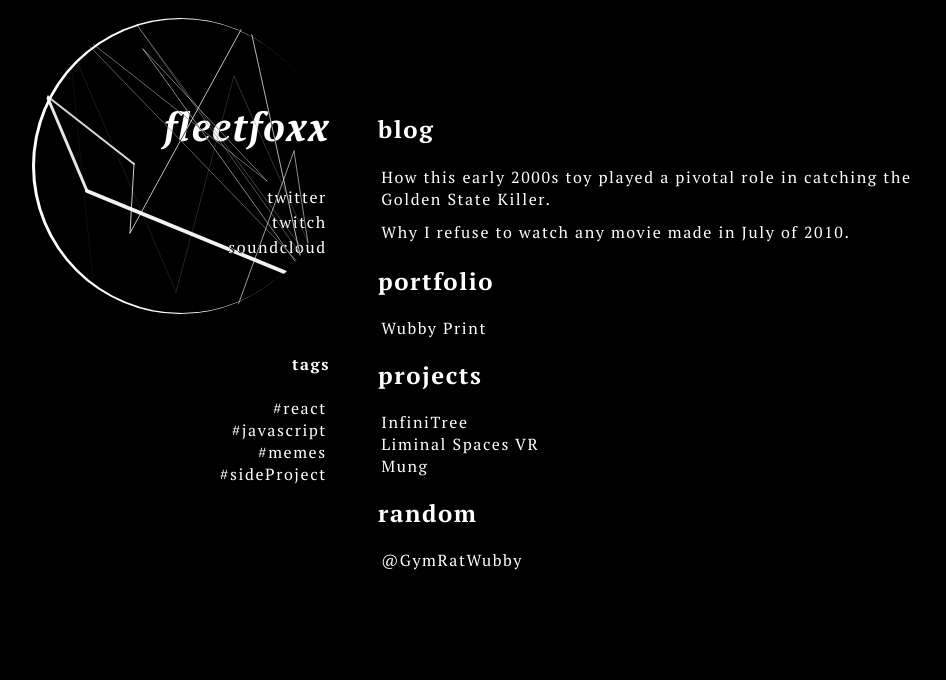
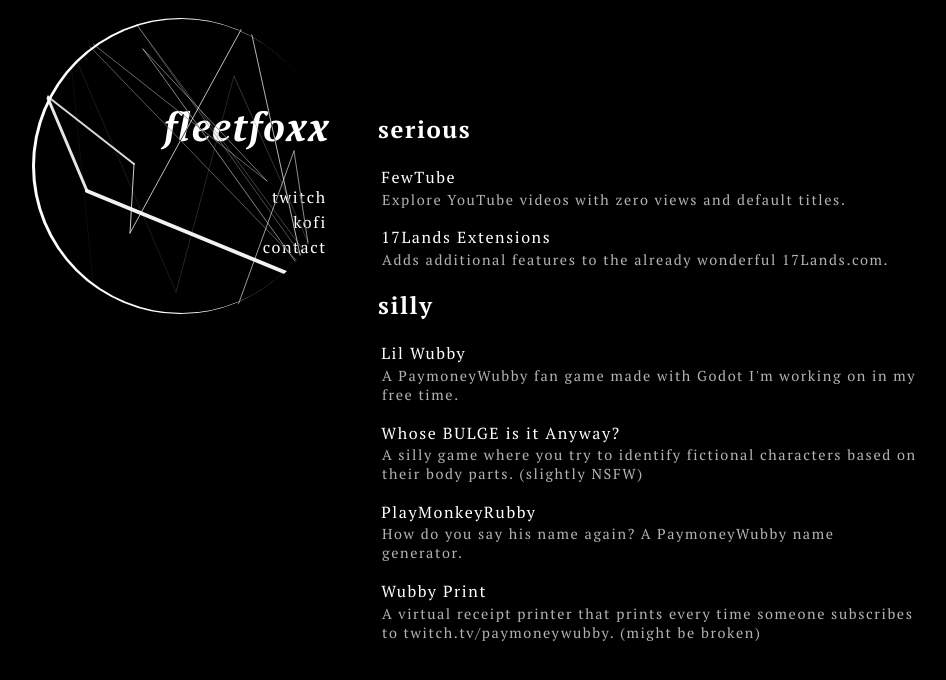
Before and after one commit to fleetfoxx/fleetfoxx.github.io, a React (Create React App) app: page / in a window 1280 px wide. Shown: the top 680 px of the page, without its empty margins (166-1112 px from the left). Built offline with nearby package versions, Linux system fonts and the light colour scheme.

Commit message:
Oct 2023 update

```diff
--- a/public/index.html
+++ b/public/index.html
@@ -7,7 +7,7 @@
     <meta name="theme-color" content="#000000" />
     <meta
       name="description"
-      content="Web site created using create-react-app"
+      content="fleetfoxx's dev portfolio"
     />
     <link rel="apple-touch-icon" href="%PUBLIC_URL%/logo192.png" />
     <!--
@@ -27,7 +27,7 @@
     <style>
       @import url("https://fonts.googleapis.com/css2?family=Noto+Sans+JP:wght@300;400&family=PT+Serif:ital,wght@0,400;0,700;1,400;1,700&display=swap");
     </style>
-    <title>Fleetfoxx | Home</title>
+    <title>fleetfoxx</title>
   </head>
   <body>
     <noscript>You need to enable JavaScript to run this app.</noscript>
--- a/src/App.tsx
+++ b/src/App.tsx
@@ -12,7 +12,7 @@ const App = () => {
   return (
     <Layout className="App">
       <Bio />
-      <Tags />
+      {/* <Tags /> */}
       <Content id="content">
         <Outlet />
       </Content>
--- a/src/components/Bio/Bio.tsx
+++ b/src/components/Bio/Bio.tsx
@@ -25,17 +25,17 @@ const WordMark = styled.h1`
 const Bio = () => {
   const links = [
     {
-      text: "twitter",
-      url: "https://twitter.com/fleetfoxx",
-    },
-    {
       text: "twitch",
       url: "https://twitch.com/fleetfoxx",
     },
     {
-      text: "soundcloud",
-      url: "#",
+      text: "kofi",
+      url: "https://ko-fi.com/fleetfoxx/",
     },
+    {
+      text: "contact",
+      url: "mailto:ff@fleetfoxx.dev"
+    }
   ];
 
   return (
--- a/src/components/List.tsx
+++ b/src/components/List.tsx
@@ -9,7 +9,15 @@ const List = styled.ul<Props>`
   list-style: none;
 
   & > li {
-    margin-bottom: ${props => props.spacious ? "0.5rem" : "initial"};
+    margin-bottom: 1rem;
+    display: flex;
+    flex-direction: column;
+
+    & > .description {
+      opacity: 0.7;
+      font-size: 0.9em;
+      padding-left: 4px;
+    }
   }
 `;
 
--- a/src/components/Pages/Home.tsx
+++ b/src/components/Pages/Home.tsx
@@ -10,7 +10,7 @@ const Style = styled.div``;
 const Home = () => {
   return (
     <Style>
-      <h2>
+      {/* <h2>
         <UnstyledLink to="/blog">blog</UnstyledLink>
       </h2>
       <List spacious>
@@ -19,38 +19,73 @@ const Home = () => {
             <StyledLink to={`/blog/${post.id}`}>{post.title}</StyledLink>
           </li>
         ))}
+      </List> */}
+
+      <h2>serious</h2>
+      <List>
+        <li>
+          <Anchor href="https://yt-backrooms.pages.dev/" target="_blank">
+            FewTube
+          </Anchor>
+          <span className="description">Explore YouTube videos with zero views and default titles.</span>
+        </li>
+
+        <li>
+          <Anchor href="https://github.com/fleetfoxx/17lands-extensions" target="_blank">
+            17Lands Extensions
+          </Anchor>
+          <span className="description">Adds additional features to the already wonderful 17Lands.com.</span>
+        </li>
       </List>
 
-      <h2>portfolio</h2>
+      <h2>silly</h2>
       <List>
+        <li>
+          <Anchor href="https://fleetfoxx.itch.io/lil-wubby" target="_blank">
+            Lil Wubby
+          </Anchor>
+          <span className="description">A PaymoneyWubby fan game made with Godot I'm working on in my free time.</span>
+        </li>
+
+        <li>
+          <Anchor href="https://whosebulgeisitanyway.com/" target="_blank">
+            Whose BULGE is it Anyway?
+          </Anchor>
+          <span className="description">
+            A silly game where you try to identify fictional characters based on their body parts. (slightly NSFW)
+          </span>
+        </li>
+
+        <li>
+          <Anchor href="https://tmporter.github.io/play-monkey-rubby/" target="_blank">
+            PlayMonkeyRubby
+          </Anchor>
+          <span className="description">How do you say his name again? A PaymoneyWubby name generator.</span>
+        </li>
+
         <li>
           <Anchor href="https://www.wubbyprint.com/" target="_blank">
             Wubby Print
           </Anchor>
+          <span className="description">
+            A virtual receipt printer that prints every time someone subscribes to twitch.tv/paymoneywubby. (might be
+            broken)
+          </span>
         </li>
       </List>
 
-      <h2>projects</h2>
-      <List>
-        <li>
-          <Anchor href="#">InfiniTree</Anchor>
-        </li>
-        <li>
-          <Anchor href="#">Liminal Spaces VR</Anchor>
-        </li>
-        <li>
-          <Anchor href="#">Mung</Anchor>
-        </li>
-      </List>
-
-      <h2>random</h2>
+      {/* <h2>random</h2>
       <List>
         <li>
           <Anchor href="https://twitter.com/GymRatWubby" target="_blank">
             @GymRatWubby
           </Anchor>
+          <span className="description">
+            A (mostly dead) novelty twitter account tracking Wubby's gym progress. The first letter of every tweet spells
+            a secret message.
+          </span>
         </li>
-      </List>
+      </List> */}
     </Style>
   );
 };
--- a/src/index.tsx
+++ b/src/index.tsx
@@ -16,11 +16,6 @@ ReactDOM.render(
       <Routes>
         <Route path="/" element={<App />}>
           <Route index element={<Home />} />
-          <Route path="blog">
-            <Route index element={<Blog />} />
-            <Route path=":id" element={<BlogPost />} />
-          </Route>
-          <Route path="construction" element={<UnderConstruction />} />
           <Route path="*" element={<_404 />} />
         </Route>
       </Routes>
```
Also changed, not shown: 1 other file (tests, documents, lock files or other folders).
